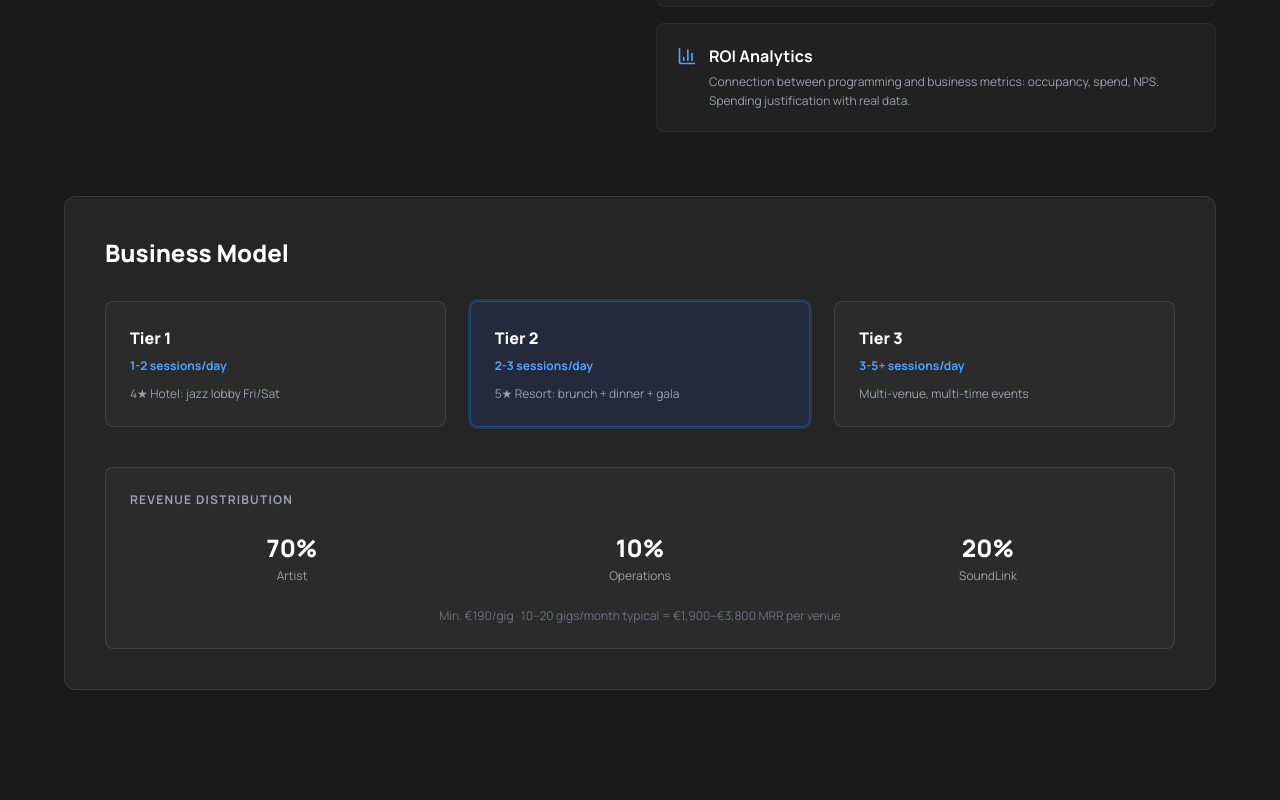
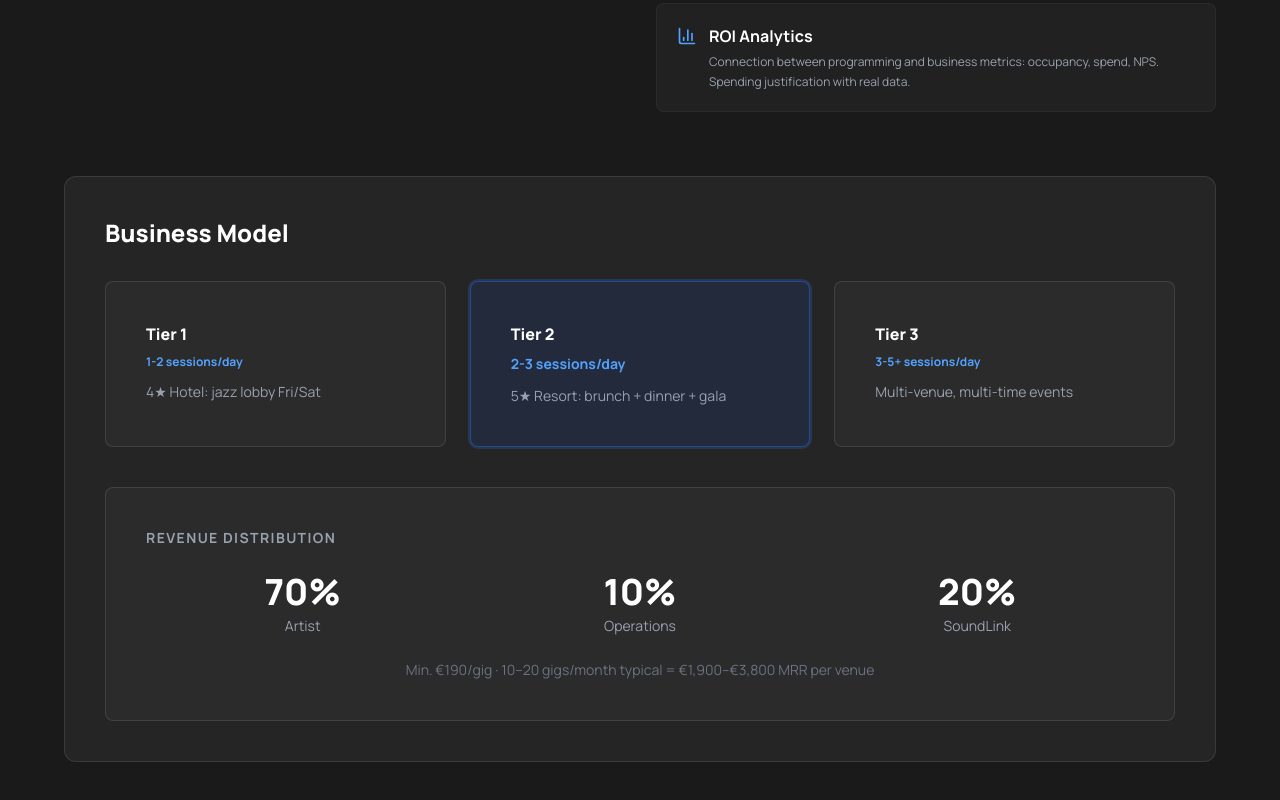
Before and after one commit to doyopro/soundlink-landing, a Next.js app: page /en/investors in a window 1280 px wide. Shown: the part 4894-5694 px from the top of the page. Built offline with nearby package versions, Linux system fonts and the light colour scheme.

Commit message:
update: 24/7 support messaging + improve business model visual prominence

```diff
--- a/src/app/[locale]/investors/page.tsx
+++ b/src/app/[locale]/investors/page.tsx
@@ -539,8 +539,8 @@
                                         Icon: Zap,
                                         title: isES ? 'Sustitución Automática' : 'Automatic Substitution',
                                         desc: isES
-                                            ? 'Ante cancelación: sistema detecta, encuentra alternativa validada, reasigna en <2h. La operación no se detiene.'
-                                            : 'On cancellation: system detects, finds validated alternative, reassigns in <2h. Operation never stops.',
+                                            ? 'Soporte especializado 24/7: nuestros agentes resuelven cualquier imprevisto en tiempo real'
+                                            : '24/7 Specialized Support: our agents resolve any issue in real time',
                                     },
                                     {
                                         Icon: ShieldCheck,
@@ -575,7 +575,7 @@
                     <div className="bg-white/5 border border-white/10 rounded-xl p-10">
                         <h3 className="text-2xl font-black text-white mb-8">{isES ? 'Modelo de Negocio' : 'Business Model'}</h3>
 
-                        <div className="grid md:grid-cols-3 gap-6 mb-10">
+                        <div className="grid grid-cols-1 md:grid-cols-3 gap-6 mb-10">
                             {[
                                 {
                                     name: 'Tier 1',
@@ -596,21 +596,21 @@
                             ].map(({ name, sessions, example, featured }, i) => (
                                 <div
                                     key={i}
-                                    className={`p-6 rounded-lg border transition-all ${featured
+                                    className={`p-10 rounded-lg border transition-all ${featured
                                         ? 'bg-blue-600/10 border-blue-500/40 ring-2 ring-blue-500/20'
                                         : 'bg-white/3 border-white/10 hover:border-blue-500/30'
                                         }`}
                                 >
                                     <p className="font-black text-white mb-2">{name}</p>
-                                    <p className="text-xs text-blue-400 font-bold mb-3">{sessions}</p>
-                                    <p className="text-xs text-gray-400">{example}</p>
+                                    <p className={`${featured ? 'text-sm' : 'text-xs'} text-blue-400 font-bold mb-3`}>{sessions}</p>
+                                    <p className="text-sm text-gray-400">{example}</p>
                                 </div>
                             ))}
                         </div>
 
                         {/* Revenue Model */}
-                        <div className="bg-white/3 rounded-lg p-6 border border-white/10">
-                            <p className="text-xs font-bold text-gray-400 uppercase tracking-widest mb-6">
+                        <div className="bg-white/3 rounded-lg p-10 border border-white/10">
+                            <p className="text-sm font-bold text-gray-400 uppercase tracking-widest mb-6">
                                 {isES ? 'Distribución de Revenue' : 'Revenue Distribution'}
                             </p>
                             <div className="grid grid-cols-3 gap-6 text-center mb-6">
@@ -620,12 +620,12 @@
                                     { label: isES ? 'SoundLink' : 'SoundLink', pct: '20%' },
                                 ].map(({ label, pct }, i) => (
                                     <div key={i}>
-                                        <p className="text-2xl font-black text-white mb-1">{pct}</p>
-                                        <p className="text-xs text-gray-400">{label}</p>
+                                        <p className="text-4xl font-black text-white mb-1">{pct}</p>
+                                        <p className="text-sm text-gray-400">{label}</p>
                                     </div>
                                 ))}
                             </div>
-                            <p className="text-xs text-gray-500 text-center">
+                            <p className="text-sm text-gray-500 text-center">
                                 {isES
                                     ? 'Mín. 190€/gig · 10–20 gigs/mes típico = 1.900–3.800€ MRR por venue'
                                     : 'Min. €190/gig · 10–20 gigs/month typical = €1,900–€3,800 MRR per venue'}
```
